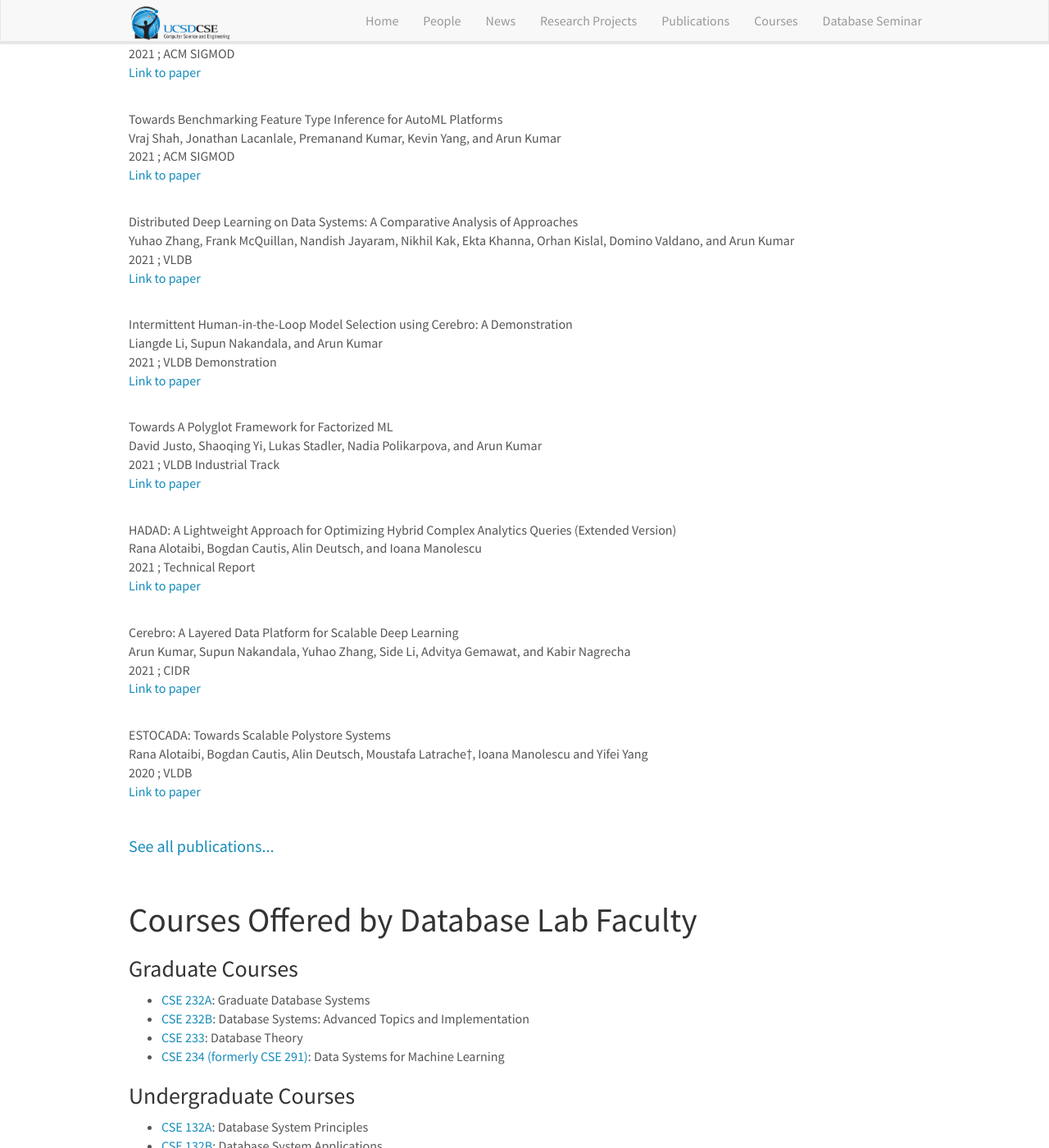
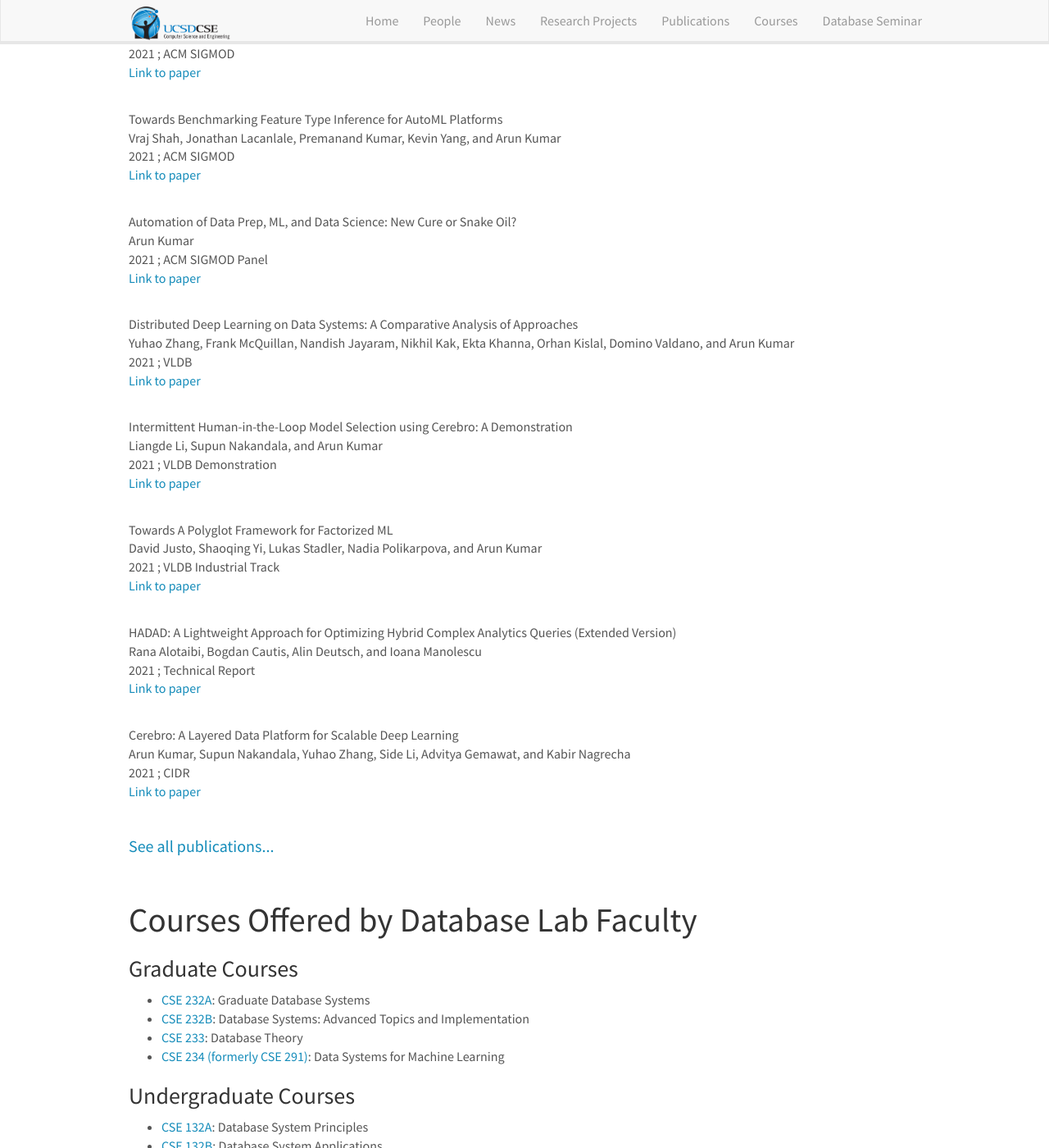
Before and after one commit to dbucsd/dbucsd.github.io, a Jekyll site: the page built from index.md, in a window 1280 px wide and 1400 px high, scrolled down 5162 px. Shown: the whole window at 82% size. Built offline with Jekyll 4.4.1, drawn with Linux system fonts in a browser that asks for light colours; nearby versions of some CDN libraries.

Commit message:
sigmod panel

```diff
--- a/_data/papers.yml
+++ b/_data/papers.yml
@@ -18,6 +18,11 @@
   title: "Towards Benchmarking Feature Type Inference for AutoML Platforms"
   author: Vraj Shah, Jonathan Lacanlale, Premanand Kumar, Kevin Yang, and Arun Kumar
   link: https://adalabucsd.github.io/papers/2021_SortingHat_SIGMOD.pdf
+- year: 2021
+  venue: ACM SIGMOD Panel
+  title: "Automation of Data Prep, ML, and Data Science: New Cure or Snake Oil?"
+  author: Arun Kumar
+  link: https://adalabucsd.github.io/papers/2021_Panel_SIGMOD.pdf
 - year: 2021
   venue: VLDB
   title: "Distributed Deep Learning on Data Systems: A Comparative Analysis of Approaches"
```
